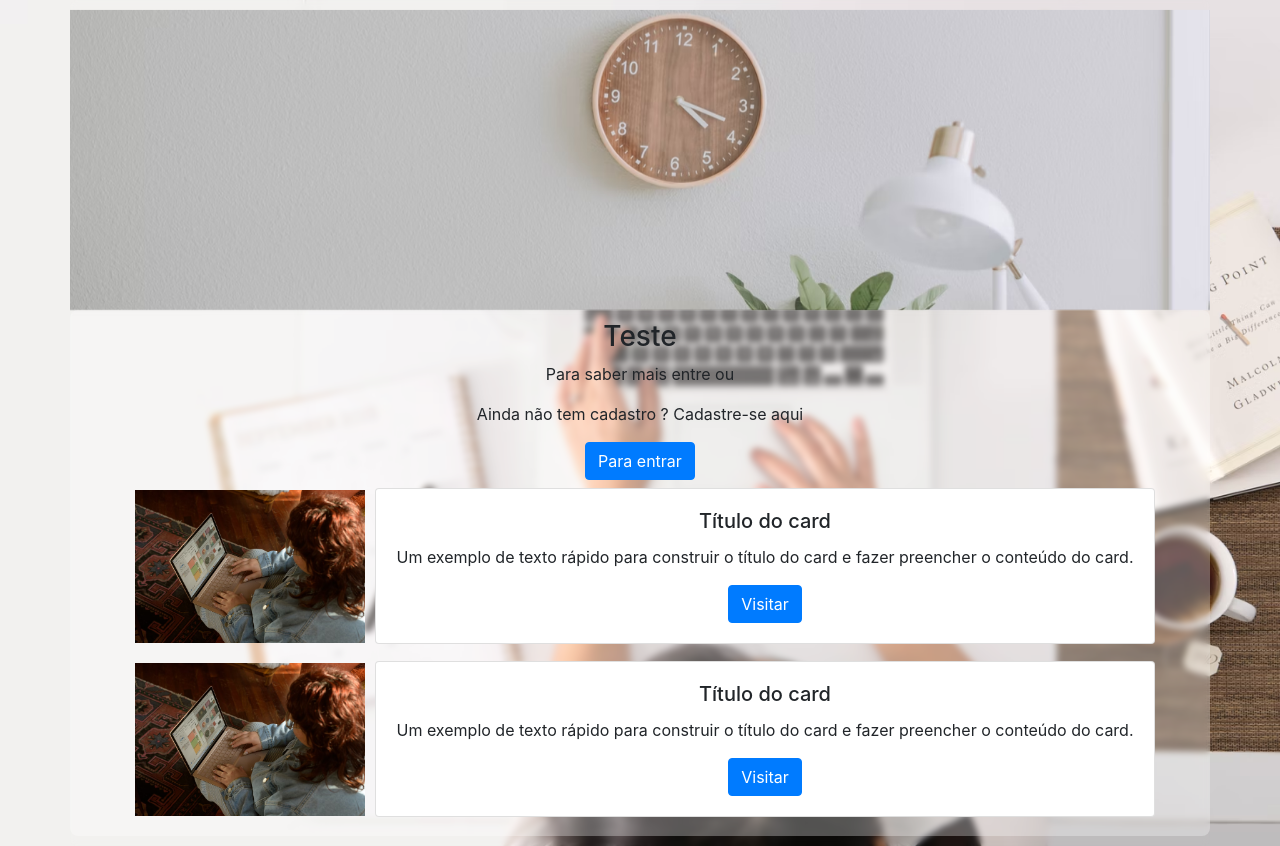
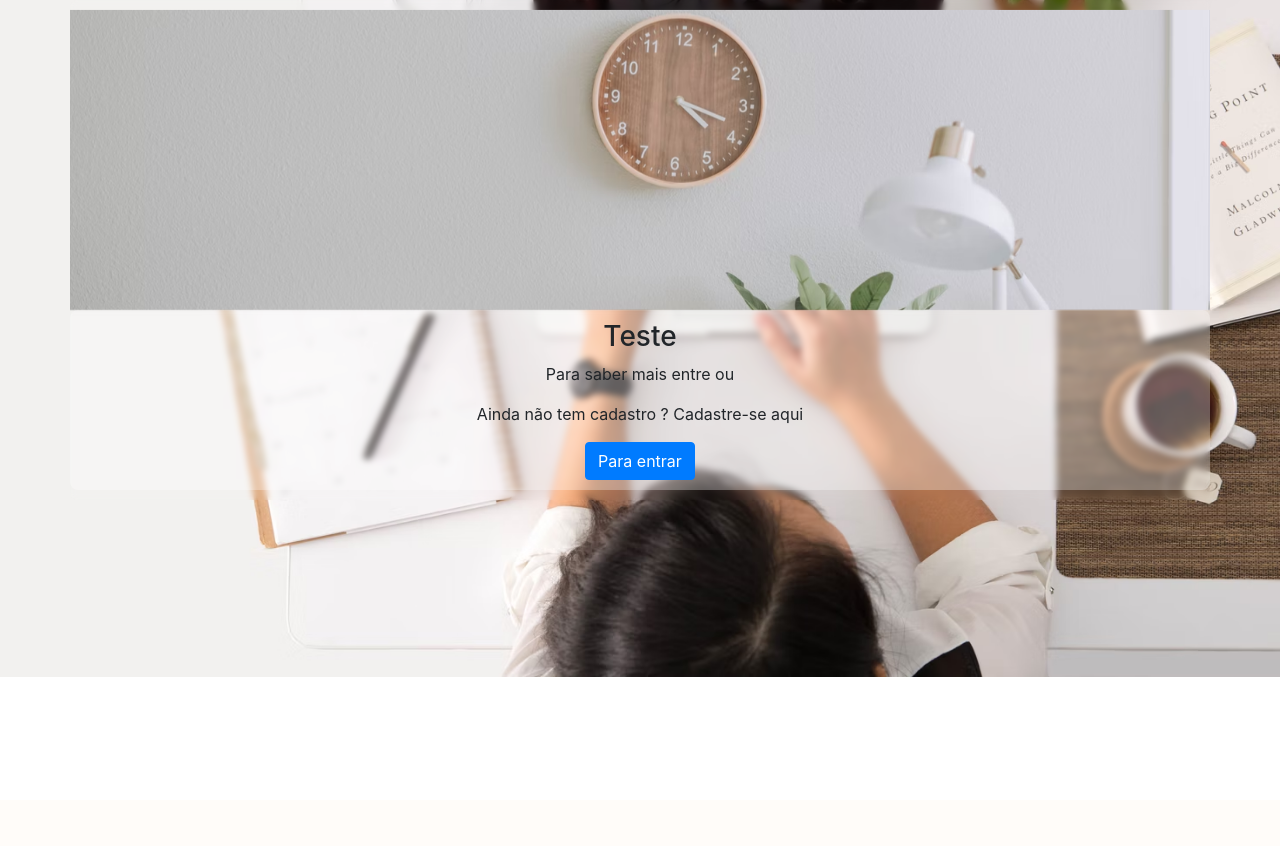
Before and after one commit to rberlato/sistema, a PHP site: page / in a window 1280 px wide. After the commit the page ends 677 px from the top, so only its background shows below. Run offline with PHP 8.4, Linux system fonts and the light colour scheme.

Commit message:
Pode confirmar

```diff
--- a/cadastro/empresas/atualizar.php
+++ b/cadastro/empresas/atualizar.php
@@ -1,5 +1,4 @@
 <?php
-
 require_once '../../bd/conexao.php';
 
 //-------------------------------------//
--- a/index.php
+++ b/index.php
@@ -23,20 +23,7 @@
 
             <div>
                 <?php
-                for ($i = 1; $i <= 2; $i++) {
-                    echo '
-                <span class="cards-index">
-                    <img class="card-img-top" src="./image/work_one.jpeg" alt="Imagem de capa do card">
-                        <div class="card">
-                        <div class="card-body">
-                            <h5 class="card-title">Título do card</h5>
-                            <p class="card-text">Um exemplo de texto rápido para construir o título do card e fazer preencher o conteúdo do card.</p>
-                            <a href="#" class="btn btn-primary">Visitar</a>
-                        </div>
-                    </div>
-                </span>
-                ';
-                }
+
                 ?>
             </div>
         </div>
--- a/menu.php
+++ b/menu.php
@@ -29,7 +29,7 @@ include_once('./verifica_login.php');
             </div>
 
             <ul class="nav-list">
-                <li><a href="http://192.168.0.111/sistema/noticias.php">Noticias Tec Mundo</a></li>
+                <li><a href="../sistema/noticias.php">Noticias Tec Mundo</a></li>
                 <li><a href="http://192.168.0.111/sistema/rss/NoticiasG1.php">Noticias G1 Empregos</a></li>
                 <li><a href="http://192.168.0.111/sistema/cadastro/empresas/cad_empresas.php">Empresas</a></li>
                 <li><a href="#">Sobre</a></li>
```
